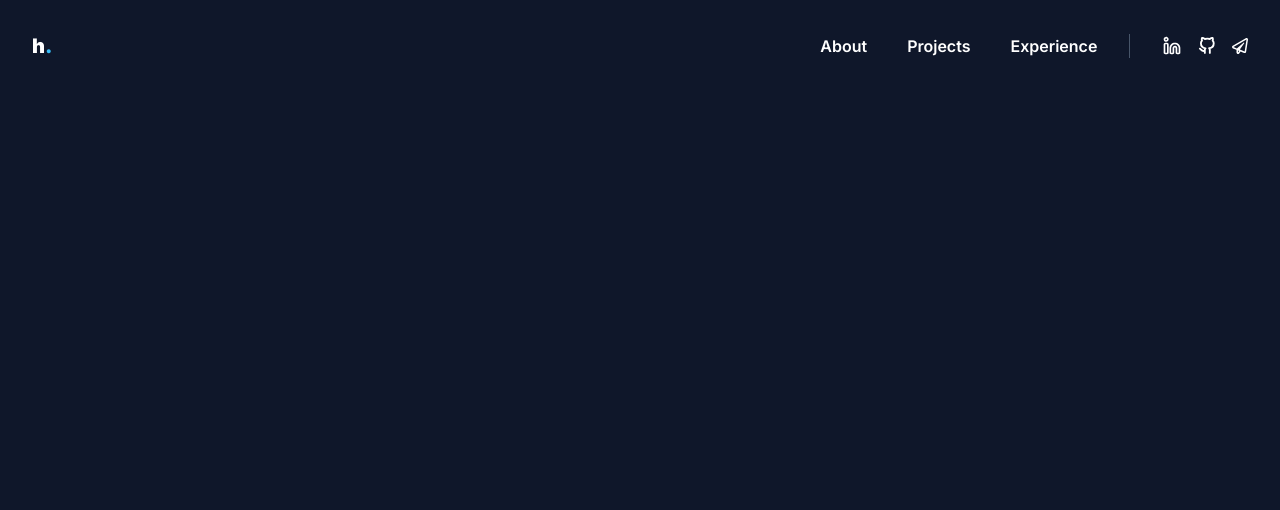
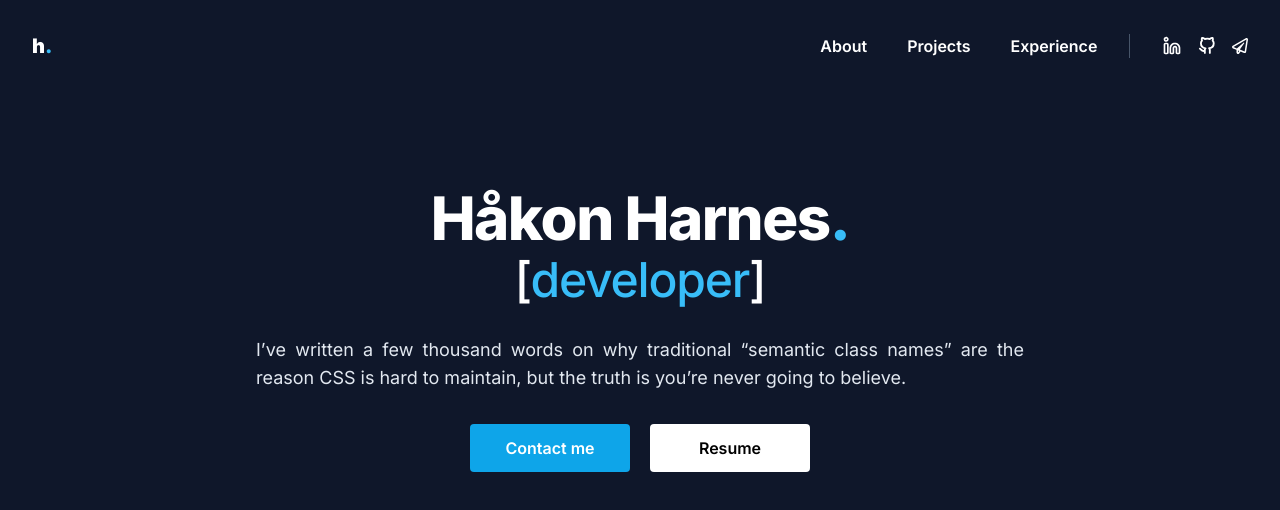
Before and after one commit to HakonHarnes/website, a Next.js app: page / in a window 1280 px wide. Shown: the top 510 px of the page. Built offline with nearby package versions, Linux system fonts and the light colour scheme.

Commit message:
feat: add hero section content

```diff
--- /dev/null
+++ b/app/components/Button.tsx
@@ -0,0 +1,32 @@
+import Link from "next/link";
+
+type ButtonColors = "sky" | "white";
+
+type ButtonProps = {
+  href: string;
+  color?: ButtonColors; // Optional color prop
+  children?: React.ReactNode;
+};
+
+function buttonColorClasses(color: ButtonColors) {
+  const baseClasses =
+    "rounded font-semibold h-12 px-6 w-40 flex items-center justify-center";
+
+  switch (color) {
+    case "white":
+      return `${baseClasses} bg-white hover:bg-yellow-400 text-black`;
+    case "sky":
+    default:
+      return `${baseClasses} bg-sky-500 hover:bg-sky-400 text-white`;
+  }
+}
+
+export default function Button({ href, color, children }: ButtonProps) {
+  const className = buttonColorClasses(color || "sky");
+
+  return (
+    <Link href={href} className={className}>
+      {children}
+    </Link>
+  );
+}
--- a/app/components/Hero.tsx
+++ b/app/components/Hero.tsx
@@ -1,3 +1,25 @@
+import Button from "./Button";
+
 export default function Hero() {
-  return "";
+  return (
+    <div className="mx-auto flex max-w-5xl flex-col gap-2 items-center justify-center pt-20 sm:pt-24 lg:pt-32">
+      <h1 className="text-4xl font-extrabold tracking-tight dark:text-white sm:text-5xl lg:text-6xl">
+        Håkon Harnes<span className="text-sky-400">.</span>
+      </h1>
+      <h2 className="text-3xl font-medium tracking-tight dark:text-white sm:text-4xl lg:text-5xl">
+        [<span className="text-sky-400">developer</span>]
+      </h2>
+      <p className="mx-auto my-6 max-w-3xl text-justify text-lg text-slate-200 ">
+        I’ve written a few thousand words on why traditional “semantic class
+        names” are the reason CSS is hard to maintain, but the truth is you’re
+        never going to believe.
+      </p>
+      <div className="flex gap-5">
+        <Button href="/">Contact me</Button>
+        <Button href="/" color="white">
+          Resume
+        </Button>
+      </div>
+    </div>
+  );
 }
--- a/app/page.tsx
+++ b/app/page.tsx
@@ -1,11 +1,10 @@
 import Header from "./components/Header";
 import Hero from "./components/Hero";
-
 import "./globals.css";
 
 export default function Home() {
   return (
-    <div className="h-screen">
+    <div className="h-full">
       <Header />
       <Hero />
     </div>
```
